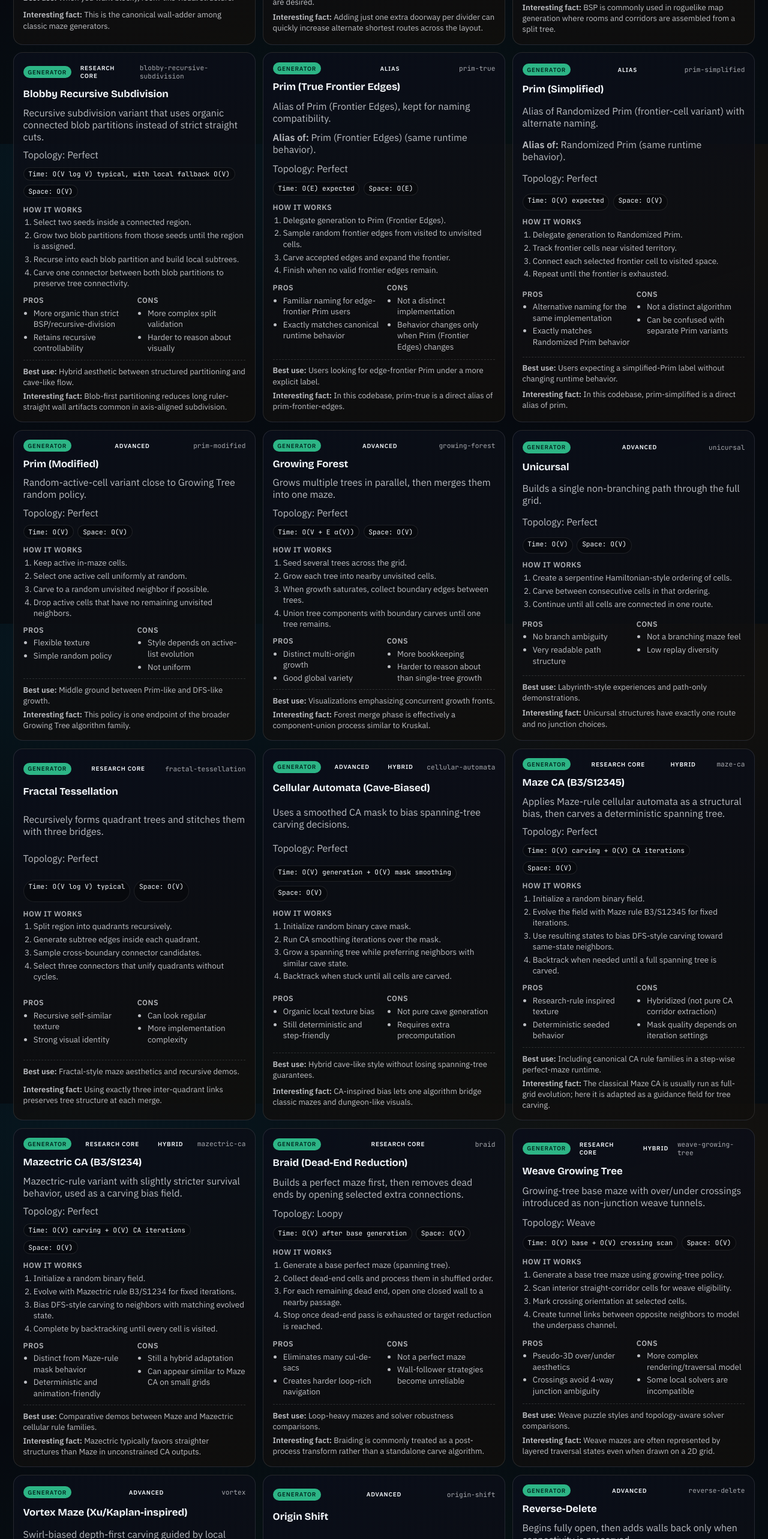
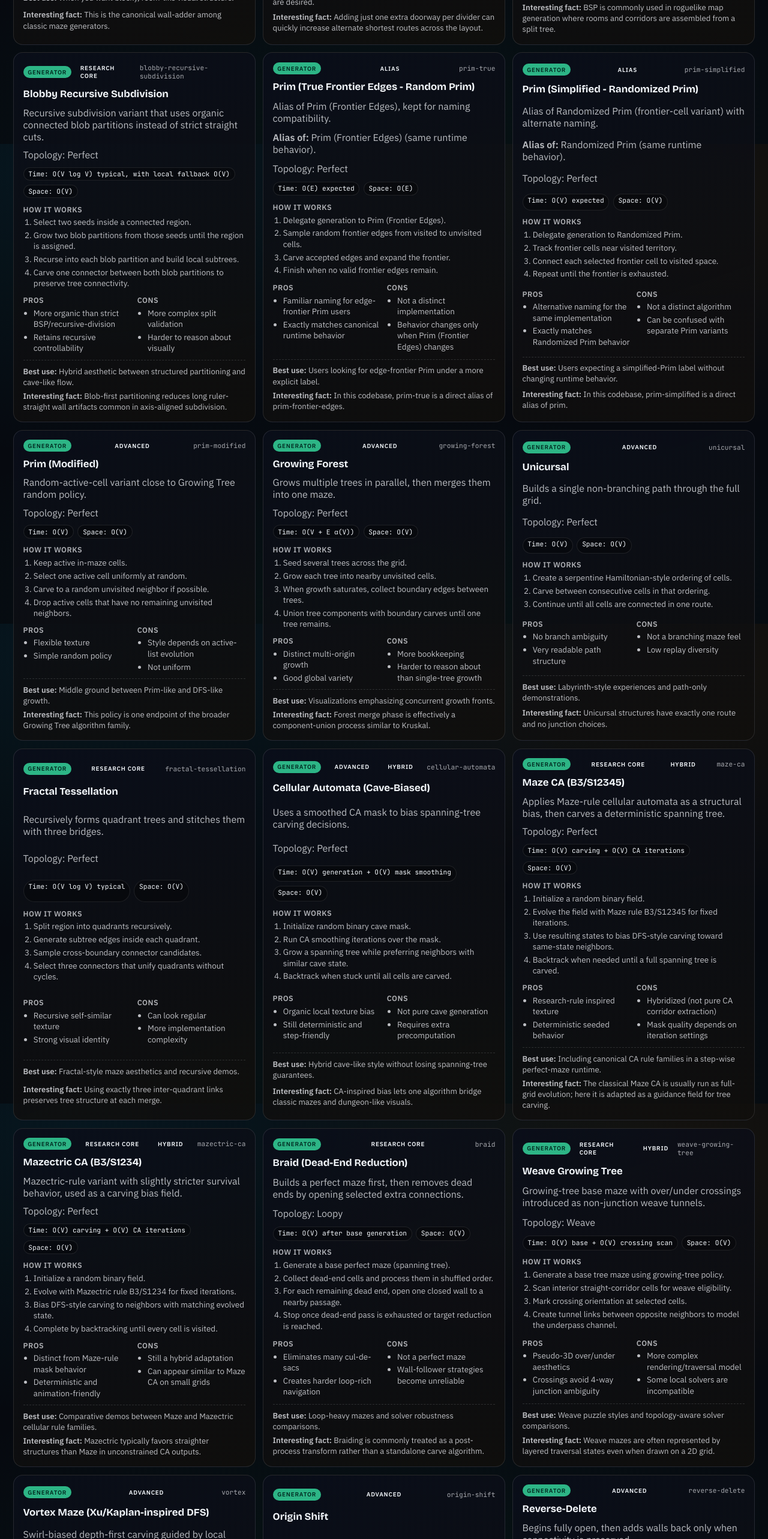
Before and after one commit to Elmar2001/mazer, a Next.js app: page /docs in a window 1280 px wide. Shown: the part 3760-6326 px from the top of the page at 60% size. Built offline with nearby package versions, Linux system fonts and the light colour scheme.

Commit message:
refactor: update generator algorithm labels and documentation with clarifying parenthetical descriptions.

```diff
--- a/src/core/plugins/generators/isingModel.ts
+++ b/src/core/plugins/generators/isingModel.ts
@@ -31,7 +31,7 @@ export const isingModelGenerator: GeneratorPlugin<
     AlgorithmStepMeta
 > = {
     id: "ising-model",
-    label: "Magnetic Spin Crystallization",
+  label: "Magnetic Spin Crystallization (Ising-Weighted Kruskal's)",
     create({ grid, rng }) {
         const context: IsingModelContext = {
             grid,
--- a/src/core/plugins/generators/primSimplified.ts
+++ b/src/core/plugins/generators/primSimplified.ts
@@ -10,7 +10,7 @@ export const primSimplifiedGenerator: GeneratorPlugin<
   AlgorithmStepMeta
 > = {
   id: "prim-simplified",
-  label: "Prim (Simplified)",
+  label: "Prim (Simplified - Randomized Prim)",
   implementationKind: "alias",
   aliasOf: "prim",
   create(params) {
--- a/src/core/plugins/generators/primTrue.ts
+++ b/src/core/plugins/generators/primTrue.ts
@@ -10,7 +10,7 @@ export const primTrueGenerator: GeneratorPlugin<
   AlgorithmStepMeta
 > = {
   id: "prim-true",
-  label: "Prim (True Frontier Edges)",
+  label: "Prim (True Frontier Edges - Random Prim)",
   implementationKind: "alias",
   aliasOf: "prim-frontier-edges",
   create(params) {
--- a/src/core/plugins/generators/sandpileAvalanche.ts
+++ b/src/core/plugins/generators/sandpileAvalanche.ts
@@ -43,7 +43,7 @@ export const sandpileAvalancheGenerator: GeneratorPlugin<
   AlgorithmStepMeta
 > = {
   id: "sandpile-avalanche",
-  label: "Sandpile Avalanche",
+  label: "Sandpile Avalanche (Self-Organized Criticality)",
   create({ grid, rng }) {
     const sand = new Uint8Array(grid.cellCount);
     const parent = new Int32Array(grid.cellCount);
--- a/src/core/plugins/generators/vortex.ts
+++ b/src/core/plugins/generators/vortex.ts
@@ -32,7 +32,7 @@ export const vortexGenerator: GeneratorPlugin<
   AlgorithmStepMeta
 > = {
   id: "vortex",
-  label: "Vortex Maze (Xu/Kaplan-inspired)",
+  label: "Vortex Maze (Xu/Kaplan-inspired DFS)",
   create({ grid, rng, options }) {
     const start =
       typeof options.startIndex === "number" &&
--- a/src/ui/docs/algorithmDocs.ts
+++ b/src/ui/docs/algorithmDocs.ts
@@ -382,7 +382,7 @@ export const ALGORITHM_DOCS: AlgorithmDoc[] = [
   },
   {
     id: "prim-true",
-    name: "Prim (True Frontier Edges)",
+    name: "Prim (True Frontier Edges - Random Prim)",
     kind: "Generator",
     summary: "Alias of Prim (Frontier Edges), kept for naming compatibility.",
     howItWorks: [
@@ -401,7 +401,7 @@ export const ALGORITHM_DOCS: AlgorithmDoc[] = [
   },
   {
     id: "prim-simplified",
-    name: "Prim (Simplified)",
+    name: "Prim (Simplified - Randomized Prim)",
     kind: "Generator",
     summary: "Alias of Randomized Prim (frontier-cell variant) with alternate naming.",
     howItWorks: [
@@ -594,7 +594,7 @@ export const ALGORITHM_DOCS: AlgorithmDoc[] = [
   },
   {
     id: "vortex",
-    name: "Vortex Maze (Xu/Kaplan-inspired)",
+    name: "Vortex Maze (Xu/Kaplan-inspired DFS)",
     kind: "Generator",
     summary: "Swirl-biased depth-first carving guided by local vortex centers.",
     howItWorks: [
@@ -819,7 +819,7 @@ export const ALGORITHM_DOCS: AlgorithmDoc[] = [
   },
   {
     id: "sandpile-avalanche",
-    name: "Sandpile Avalanche",
+    name: "Sandpile Avalanche (Self-Organized Criticality)",
     kind: "Generator",
     summary:
       "Builds a maze through self-organized criticality: sand grains accumulate and topple in cascading avalanches that carve passages at component boundaries.",
@@ -886,7 +886,7 @@ export const ALGORITHM_DOCS: AlgorithmDoc[] = [
   },
   {
     id: "ising-model",
-    name: "Magnetic Spin Crystallization",
+    name: "Magnetic Spin Crystallization (Ising-Weighted Kruskal's)",
     kind: "Generator",
     summary: "Uses simulated annealing with an Ising model to crystallize a random grid.",
     howItWorks: [
```
Also changed, not shown: src/ui/docs/generatorPseudocode.ts (+5 -5 lines).
